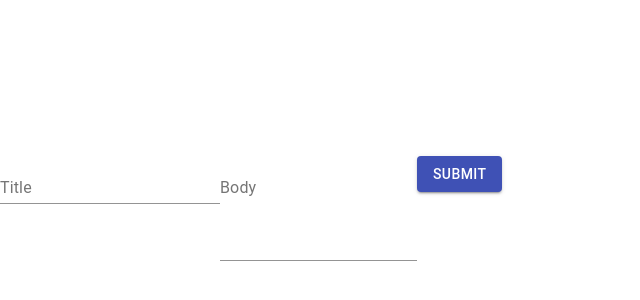
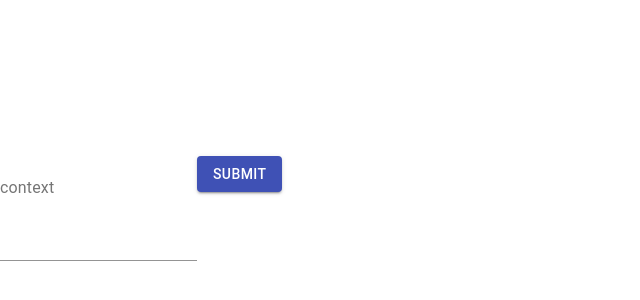
Before and after one commit to sora11023539/micro_service, a React (Vite) app in the folder frontend/: page /tweets/create in a window 1280 px wide. Shown: the part 192-492 px from the top of the page, without its empty margins (0-640 px from the left). Built offline with nearby package versions, Linux system fonts and the light colour scheme.

Commit message:
Refactor tweet component props***
***Update tweet component to use context instead of title and body

```diff
--- a/frontend/src/components/tweets/CreateTweet.tsx
+++ b/frontend/src/components/tweets/CreateTweet.tsx
@@ -3,30 +3,26 @@ import axios from 'axios';
 import { TextField, Button } from '@material-ui/core';
 
 export const CreateTweet: React.FC = () => {
-  const [title, setTitle] = useState('');
-  const [body, setBody] = useState('');
+  const [context, setContext] = useState('');
 
   const handleSubmit = async (e: React.FormEvent) => {
     e.preventDefault();
 
     const tweet = {
-      title,
-      body,
+      context,
     };
 
     await axios.post(`${import.meta.env.VITE_TWEET_API_URL}/tweets/`, tweet);
 
-    setTitle('');
-    setBody('');
+    setContext('');
   };
 
   return (
     <form onSubmit={handleSubmit}>
-      <TextField value={title} onChange={(e) => setTitle(e.target.value)} label="Title" />
       <TextField
-        value={body}
-        onChange={(e) => setBody(e.target.value)}
-        label="Body"
+        value={context}
+        onChange={(e) => setContext(e.target.value)}
+        label="context"
         multiline
         rows={4}
       />
--- a/frontend/src/components/tweets/Tweet.tsx
+++ b/frontend/src/components/tweets/Tweet.tsx
@@ -4,8 +4,7 @@ import { Card, CardContent, Typography } from '@material-ui/core';
 interface TweetProps {
   tweet: {
     id: number;
-    title: string;
-    body: string;
+    context: string;
   };
 }
 
@@ -13,8 +12,7 @@ export const Tweet: React.FC<TweetProps> = ({ tweet }) => {
   return (
     <Card>
       <CardContent>
-        <Typography variant="h5">{tweet.title}</Typography>
-        <Typography variant="body2">{tweet.body}</Typography>
+        <Typography variant="body2">{tweet.context}</Typography>
       </CardContent>
     </Card>
   );
--- a/frontend/src/components/tweets/TweetList.tsx
+++ b/frontend/src/components/tweets/TweetList.tsx
@@ -4,8 +4,7 @@ import { Tweet } from './Tweet';
 
 interface Tweet {
   id: number;
-  title: string;
-  body: string;
+  context: string;
 }
 
 export const TweetList: React.FC = () => {
```
